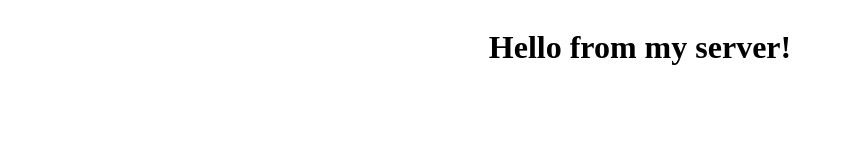
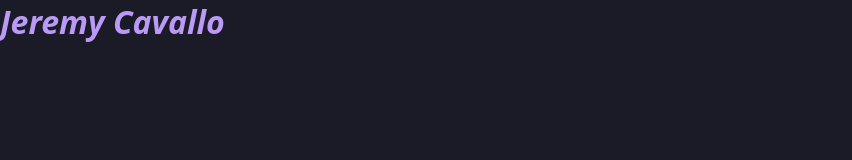
Before and after one commit to jjcavallo5/c-web-server, a plain HTML site: page public/index.html in a window 1280 px wide. Shown: the whole page, without its empty margins (0-852 px from the left). Drawn offline with Linux system fonts and the light colour scheme.

Commit message:
Better html

```diff
--- a/public/index.html
+++ b/public/index.html
@@ -2,12 +2,13 @@
 <html lang="en">
   <head>
     <meta charset="UTF-8" />
-    <title>C Server</title>
+    <title>Jeremy Cavallo</title>
+    <link rel="stylesheet" href="styles.css" />
   </head>
 
   <body>
-    <main style="display: flex; align-items: center; justify-content: center">
-      <h1>Hello from my server!</h1>
+    <main>
+      <h1><i>Jeremy Cavallo</i></h1>
     </main>
   </body>
 </html>
--- /dev/null
+++ b/public/styles.css
@@ -0,0 +1,21 @@
+* {
+  padding: 0;
+  margin: 0;
+}
+
+:root {
+  --color-purple: #bb9af7
+}
+
+html {
+  font-family: ui-sans-serif,system-ui,sans-serif,"Apple Color Emoji","Segoe UI Emoji","Segoe UI Symbol","Noto Color Emoji";
+  height: 100vh;
+  width: 100vw;
+  display: flex;
+  background-color: #1a1b26;
+  color: #c0caf5;
+}
+
+h1 {
+  color: var(--color-purple);
+}
```
